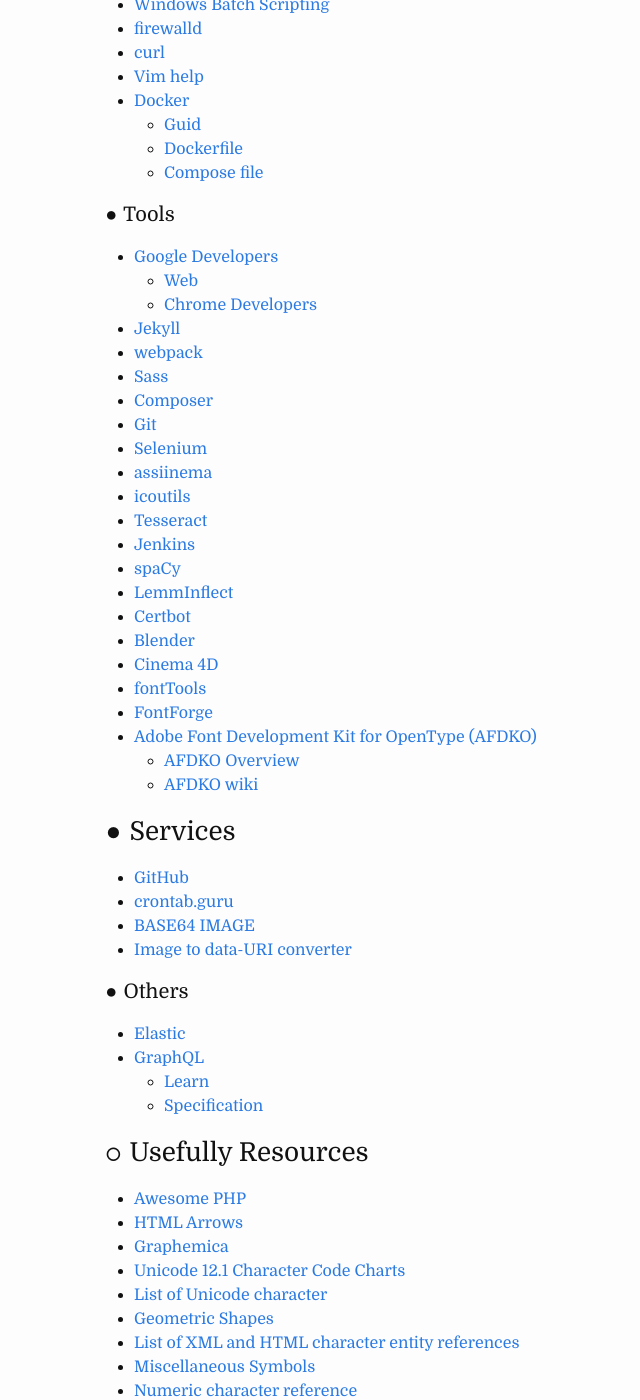
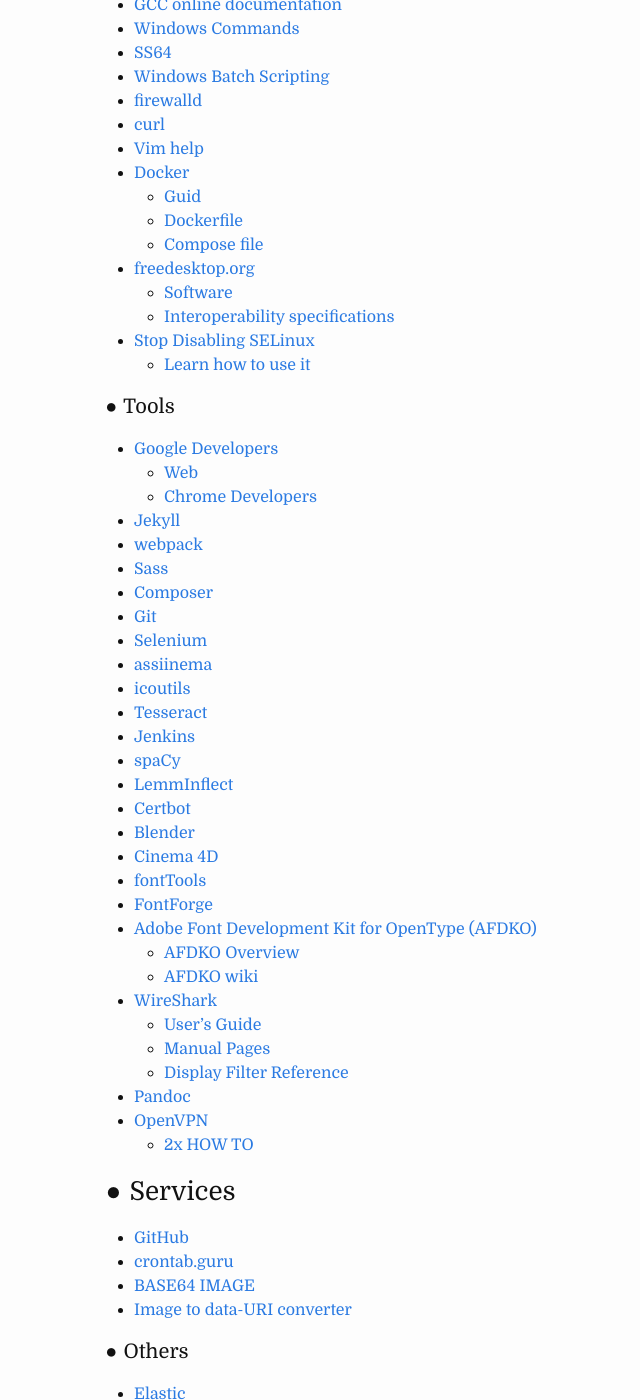
Before and after one commit to runbing/runbing.github.io, a Jekyll site: the page built from links.md, in a window 1280 px wide and 1400 px high, scrolled down 4367 px. Shown: the whole window, without its empty margins (166-806 px from the left). Built offline with Jekyll 4.4.1, drawn with Linux system fonts in a browser that asks for light colours; some of the changed text lies outside the part shown.

Commit message:
Runbing's Blog

```diff
--- a/links.md
+++ b/links.md
@@ -93,7 +93,9 @@
   * [HTTP/2 (RFC7540)](https://httpwg.org/specs/rfc7540.html)
 * [HTTP (MDN)](https://developer.mozilla.org/en-US/docs/Web/HTTP)
 * [Nginx](https://nginx.org/en/docs/)
-* [Node.js](https://nodejs.org/api/)
+* [Node.js](https://nodejs.org/en/docs/)
+  * [Guides](https://nodejs.org/en/docs/guides/)
+  * [API reference documentation](https://nodejs.org/api/)
 
 #### ● Web Front-end Framwork
 
@@ -192,6 +195,11 @@
   * [Guid](https://docs.docker.com/get-started/overview/)
   * [Dockerfile](https://docs.docker.com/engine/reference/builder/)
   * [Compose file](https://docs.docker.com/compose/compose-file/)
+* [freedesktop.org](https://www.freedesktop.org/)
+  * [Software](https://www.freedesktop.org/wiki/Software/)
+  * [Interoperability specifications](https://www.freedesktop.org/wiki/Specifications/)
+* [Stop Disabling SELinux](https://stopdisablingselinux.com/)
+  * [Learn how to use it](https://www.youtube.com/watch?v=_WOKRaM-HI4)
 
 #### ● Tools
 
@@ -218,6 +226,13 @@
 * [Adobe Font Development Kit for OpenType (AFDKO)](https://github.com/adobe-type-tools/afdko)
   * [AFDKO Overview](https://adobe-type-tools.github.io/afdko/AFDKO-Overview.html)
   * [AFDKO wiki](https://github.com/adobe-type-tools/afdko/wiki)
+* [WireShark](https://www.wireshark.org/docs/)
+  * [User's Guide](https://www.wireshark.org/docs/wsug_html_chunked)
+  * [Manual Pages](https://www.wireshark.org/docs/man-pages/)
+  * [Display Filter Reference](https://www.wireshark.org/docs/dfref/)
+* [Pandoc](https://pandoc.org/MANUAL.html)
+* [OpenVPN](https://openvpn.net/community-resources/)
+  * [2x HOW TO](https://openvpn.net/community-resources/how-to/)
 
 ### ● Services
 
```
Also changed, not shown: other parts of links.md (+1 -0 lines).
